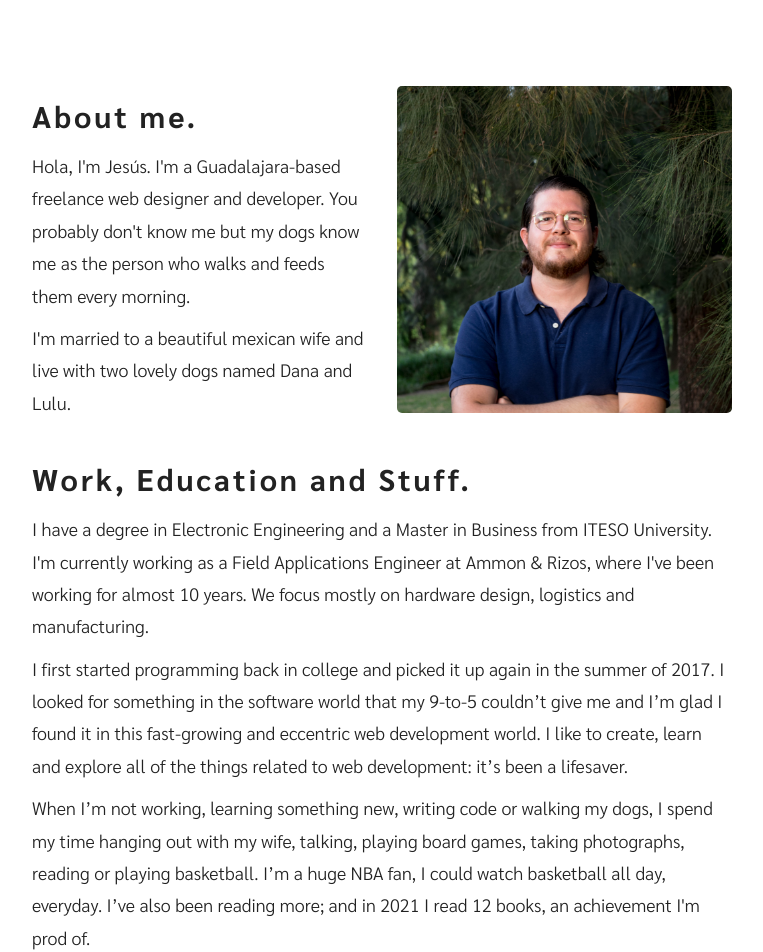
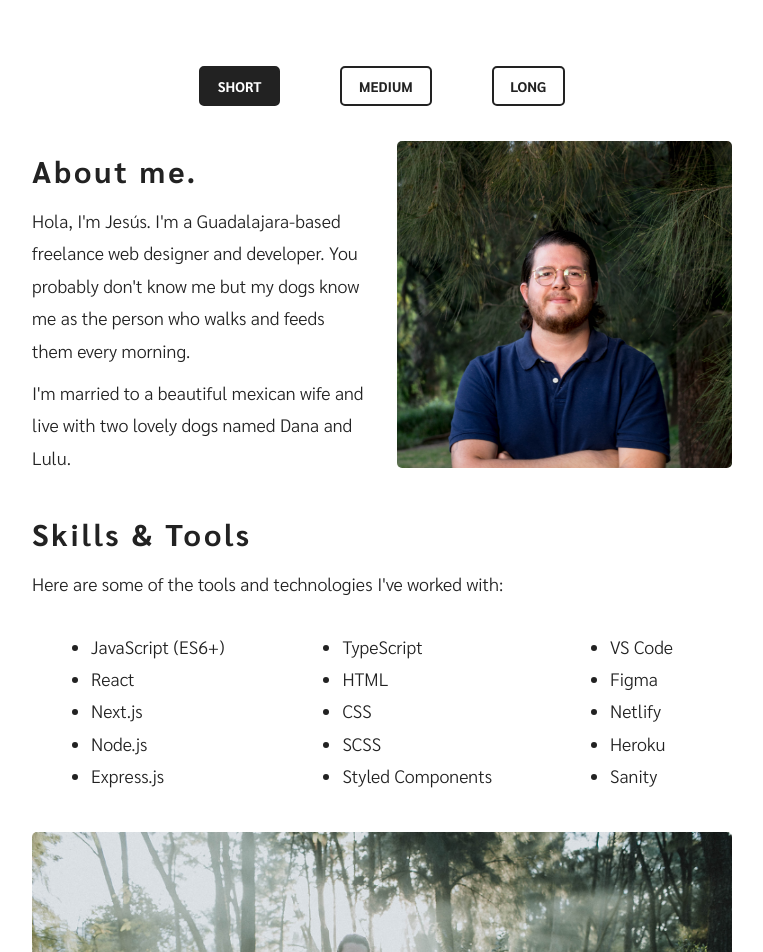
Before and after one commit to jesusrmz19/jesusrmz, a Next.js app: page /about in a window 1280 px wide. Shown: the part 480-1432 px from the top of the page, without its empty margins (258-1021 px from the left). Built offline with nearby package versions, Linux system fonts and the light colour scheme.

Commit message:
Add feat to show small/medium/long about page

```diff
--- a/pages/about.js
+++ b/pages/about.js
@@ -1,4 +1,4 @@
-import { useEffect } from 'react';
+import { useEffect, useState } from 'react';
 import Link from 'next/link';
 import Head from 'next/head';
 import styled from 'styled-components';
@@ -139,6 +139,12 @@ const AboutPageStyles = styled(motion.main)`
         width: 100%;
       }
     }
+    &__text {
+      display: none;
+    }
+    .content__text.active {
+      display: block;
+    }
     &__container {
       max-width: 800px;
       margin: 70px auto 70px auto;
@@ -215,6 +221,43 @@ const AboutPageStyles = styled(motion.main)`
         }
       }
     }
+    &__toggler {
+      width: 70%;
+      height: 40px;
+      display: flex;
+      margin: 0 auto 15px auto;
+      justify-content: center;
+      .toggler__btns {
+        display: inline-block;
+        text-align: center;
+        z-index: 500;
+        text-decoration: none;
+        text-transform: uppercase;
+        color: var(--alwaysblack);
+        font-size: 14px;
+        font-family: var(--bold);
+        position: relative;
+        cursor: pointer;
+        border: 2px solid var(--alwaysblack);
+        border-radius: 5px;
+        padding: 0.4em 1.2em;
+        transition: all ease 0.3s;
+
+        &:hover {
+          background: var(--alwaysblack);
+          color: var(--white);
+          border: 2px solid var(--alwaysblack);
+        }
+      }
+      .toggler__btns.active {
+        background: var(--alwaysblack);
+        color: var(--white);
+        border: 2px solid var(--alwaysblack);
+      }
+      button + button {
+        margin-left: 60px;
+      }
+    }
   }
 `;
 const all = {
@@ -250,9 +293,23 @@ const content = {
 
 export default function About() {
   const { closeNav } = useNav();
+
+  const [activeText, setActiveText] = useState('short');
+
   useEffect(() => {
     closeNav();
   }, []);
+
+  const handleBtn = (e) => {
+    e.preventDefault();
+    let target = e.target.id;
+    document.querySelector(`#${activeText}`).classList.remove('active');
+    document.querySelector(`.${activeText}`).classList.remove('active');
+    document.querySelector(`.${target}`).classList.add('active');
+    document.querySelector(`#${target}`).classList.add('active');
+    setActiveText(target);
+  };
+
   return (
     <>
       <Head>
@@ -315,13 +372,30 @@ export default function About() {
           className="content"
         >
           <div className="content__container">
+            <div className="content__toggler">
+              <button
+                id="short"
+                className="toggler__btns active"
+                onClick={handleBtn}
+              >
+                Short
+              </button>
+              <button id="medium" className="toggler__btns" onClick={handleBtn}>
+                Medium
+              </button>
+              <button id="long" className="toggler__btns" onClick={handleBtn}>
+                Long
+              </button>
+            </div>
+            <div className="content__text long">
               <div className="me">
                 <div className="me__txt">
                   <h2>About me.</h2>
                   <p>
                     Hola, I'm Jesús. I'm a Guadalajara-based freelance web
-                  designer and developer. You probably don't know me but my dogs
-                  know me as the person who walks and feeds them every morning.
+                    designer and developer. You probably don't know me but my
+                    dogs know me as the person who walks and feeds them every
+                    morning.
                   </p>
                   <p>
                     I'm married to a beautiful mexican wife and live with two
@@ -334,10 +408,10 @@ export default function About() {
                 <h2>Work, Education and Stuff.</h2>
                 <p>
                   I have a degree in Electronic Engineering and a Master in
-                Business from ITESO University. I'm currently working as a Field
-                Applications Engineer at Ammon & Rizos, where I've been working
-                for almost 10 years. We focus mostly on hardware design,
-                logistics and manufacturing.
+                  Business from ITESO University. I'm currently working as a
+                  Field Applications Engineer at Ammon & Rizos, where I've been
+                  working for almost 10 years. We focus mostly on hardware
+                  design, logistics and manufacturing.
                 </p>
                 <p>
                   I first started programming back in college and picked it up
@@ -349,11 +423,12 @@ export default function About() {
                 </p>
                 <p>
                   When I’m not working, learning something new, writing code or
-                walking my dogs, I spend my time hanging out with my wife,
-                talking, playing board games, taking photographs, reading or
-                playing basketball. I’m a huge NBA fan, I could watch basketball
-                all day, everyday. I’ve also been reading more; and in 2021 I
-                read 12 books, an achievement I'm prod of.
+                  walking my <Link href="/dogs">dogs</Link>, I spend my time
+                  hanging out with my wife, talking, playing board games, taking
+                  photographs, reading or playing basketball. I’m a huge NBA
+                  fan, I could watch basketball all day, everyday. I’ve also
+                  been reading more; and in 2021 I read 12 books, an achievement
+                  I'm prod of.
                 </p>
                 <p>
                   You can see the books I’ve read on{' '}
@@ -394,6 +469,125 @@ export default function About() {
               </div>
               <div className="bigImg"></div>
             </div>
+            <div className="content__text medium">
+              <div className="me">
+                <div className="me__txt">
+                  <h2>About me.</h2>
+                  <p>
+                    Hola, I'm Jesús. I'm a Guadalajara-based freelance web
+                    designer and developer. You probably don't know me but my
+                    dogs know me as the person who walks and feeds them every
+                    morning.
+                  </p>
+                  <p>
+                    I'm married to a beautiful mexican wife and live with two
+                    lovely dogs named Dana and Lulu.
+                  </p>
+                </div>
+                <div className="me__img"></div>
+              </div>
+              <div className="work">
+                <h2>Work, Education and Stuff.</h2>
+                <p>
+                  I have a degree in Electronic Engineering and a Master in
+                  Business from ITESO University. I'm currently working as a
+                  Field Applications Engineer at Ammon & Rizos.
+                </p>
+                <p>
+                  When I’m not working, learning something new, writing code or
+                  walking my <Link href="/dogs">dogs</Link>, I spend my time
+                  hanging out with my wife, reading or playing basketball.
+                </p>
+                <p>
+                  You can see the books I’ve read on{' '}
+                  <Link href="/books">this page</Link>, where I've developed a
+                  RESTful API with Node.js and MongoDB.
+                </p>
+              </div>
+              <div className="skills">
+                <h2>Skills & Tools</h2>
+                <p>
+                  Here are some of the tools and technologies I've worked with:
+                </p>
+                <div className="skills__lists">
+                  <ul>
+                    <li>JavaScript (ES6+)</li>
+                    <li>React</li>
+                    <li>Next.js</li>
+                    <li>Node.js</li>
+                    <li>Express.js</li>
+                  </ul>
+
+                  <ul>
+                    <li>TypeScript</li>
+                    <li>HTML</li>
+                    <li>CSS</li>
+                    <li>SCSS</li>
+                    <li>Styled Components</li>
+                  </ul>
+
+                  <ul>
+                    <li>VS Code</li>
+                    <li>Figma</li>
+                    <li>Netlify</li>
+                    <li>Heroku</li>
+                    <li>Sanity</li>
+                  </ul>
+                </div>
+              </div>
+              <div className="bigImg"></div>
+            </div>
+            <div className="content__text active short">
+              <div className="me">
+                <div className="me__txt">
+                  <h2>About me.</h2>
+                  <p>
+                    Hola, I'm Jesús. I'm a Guadalajara-based freelance web
+                    designer and developer. You probably don't know me but my
+                    dogs know me as the person who walks and feeds them every
+                    morning.
+                  </p>
+                  <p>
+                    I'm married to a beautiful mexican wife and live with two
+                    lovely dogs named Dana and Lulu.
+                  </p>
+                </div>
+                <div className="me__img"></div>
+              </div>
+              <div className="skills">
+                <h2>Skills & Tools</h2>
+                <p>
+                  Here are some of the tools and technologies I've worked with:
+                </p>
+                <div className="skills__lists">
+                  <ul>
+                    <li>JavaScript (ES6+)</li>
+                    <li>React</li>
+                    <li>Next.js</li>
+                    <li>Node.js</li>
+                    <li>Express.js</li>
+                  </ul>
+
+                  <ul>
+                    <li>TypeScript</li>
+                    <li>HTML</li>
+                    <li>CSS</li>
+                    <li>SCSS</li>
+                    <li>Styled Components</li>
+                  </ul>
+
+                  <ul>
+                    <li>VS Code</li>
+                    <li>Figma</li>
+                    <li>Netlify</li>
+                    <li>Heroku</li>
+                    <li>Sanity</li>
+                  </ul>
+                </div>
+              </div>
+              <div className="bigImg"></div>
+            </div>
+          </div>
         </motion.section>
       </AboutPageStyles>
     </>
```
Also changed, not shown: pages/dogs.js (added, +7 -0 lines). Lines whose indentation alone changed are shown as unchanged.
